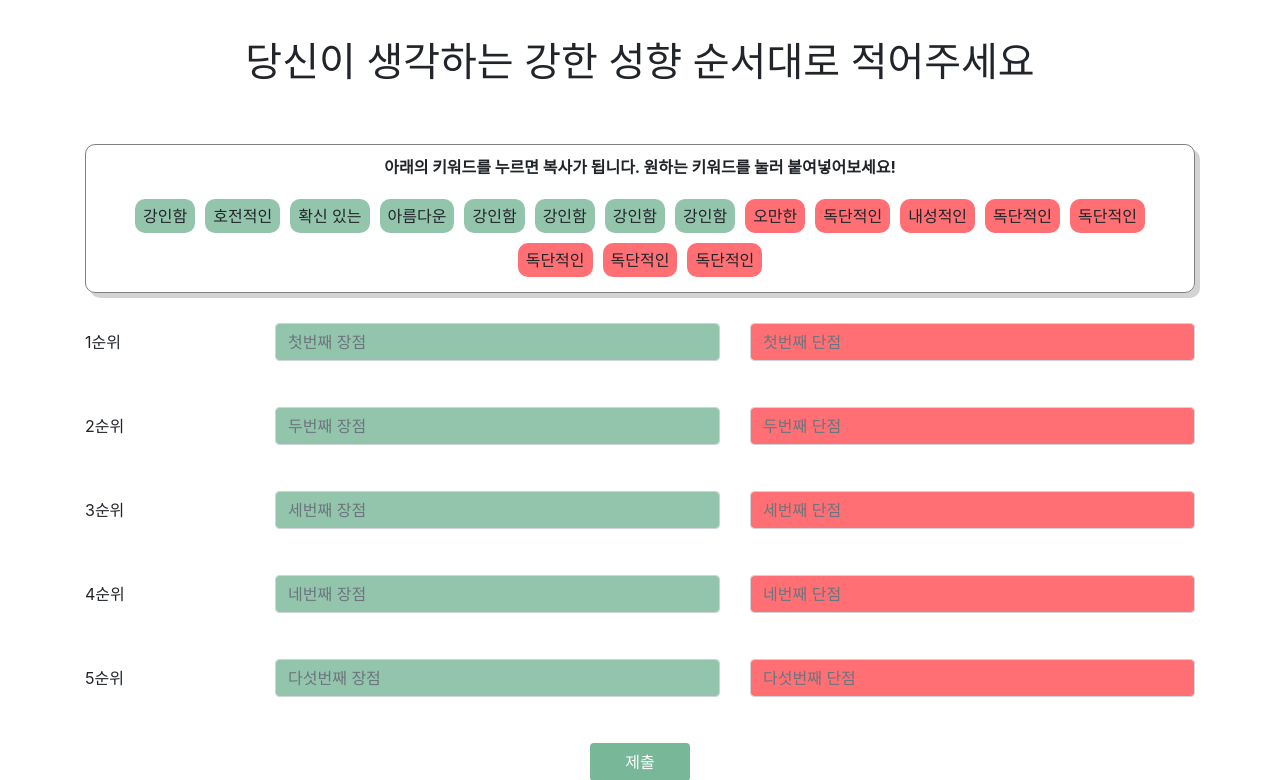
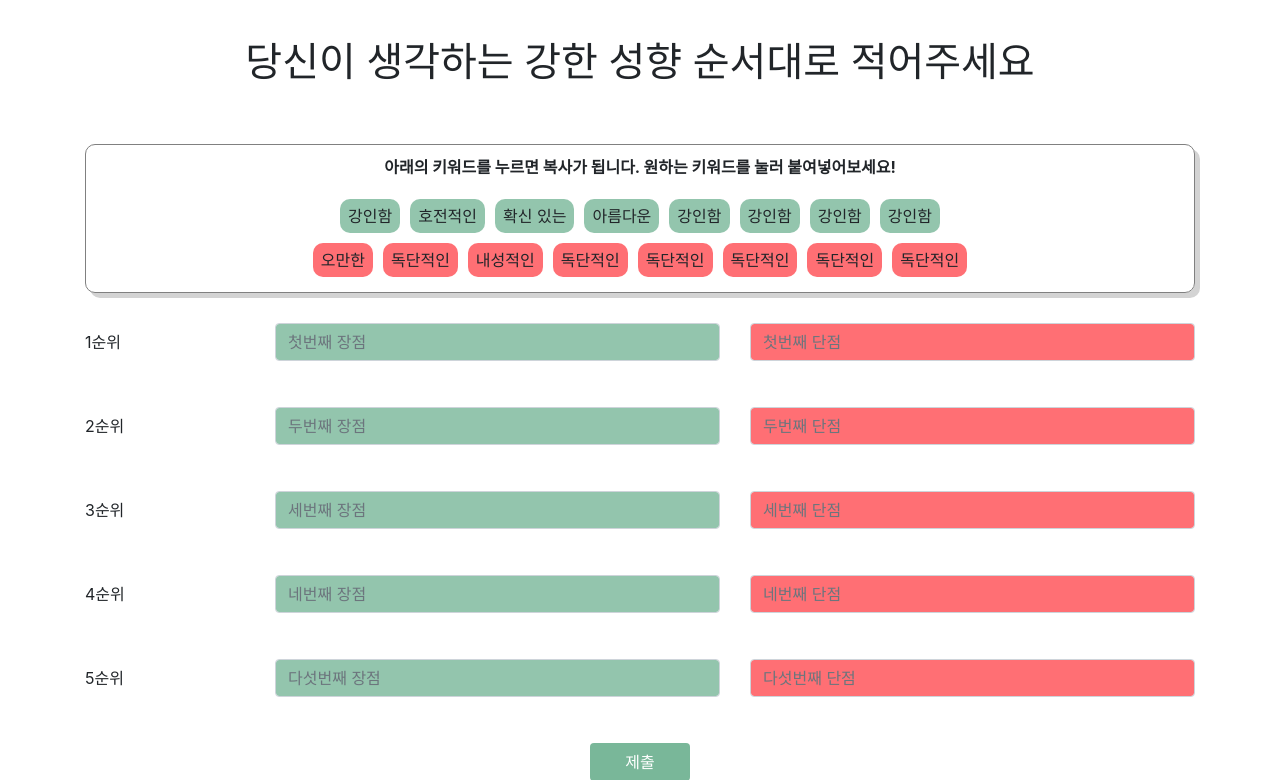
Before and after one commit to kimseungdeok/prosandcons, a Flask app: template templates/prosandcons_register.j2 in a window 1280 px wide. Shown: the top 780 px of the page. Run offline with Flask 2, Linux system fonts and the light colour scheme; the template is opened without the code that fills it, so the values that code supplies are empty; some libraries are stand-ins or nearby versions.

Commit message:
fix : 장 단점 분리

```diff
--- a/templates/prosandcons_register.j2
+++ b/templates/prosandcons_register.j2
@@ -37,6 +37,14 @@
                 width: 100%;
 
             }
+            .pros-group{
+                display: flex;
+                flex-direction: row;
+            }
+            .cons-group{
+                display: flex;
+                flex-direction: row;
+            }
             .pick-button {
                 padding: 5px;
                 padding-left: 8px;
@@ -44,6 +52,7 @@
                 margin: 5px;
                 border-radius: 10px;
             }
+
             .pick-comment {
                 font-weight: bold;
                 padding-bottom: 15px;
@@ -88,6 +97,7 @@
                 원하는 키워드를 눌러 붙여넣어보세요!
             </div>
             <div class="pick-prosandcons">
+                <div class="pros-group">
                     <div class="pros pick-button" style="cursor: pointer;">강인함</div>
                     <div class="pros pick-button" style="cursor: pointer;">호전적인</div>
                     <div class="pros pick-button" style="cursor: pointer;">확신 있는</div>
@@ -96,6 +106,8 @@
                     <div class="pros pick-button" style="cursor: pointer;">강인함</div>
                     <div class="pros pick-button" style="cursor: pointer;">강인함</div>
                     <div class="pros pick-button" style="cursor: pointer;">강인함</div>
+                </div>
+                <div class="cons-group">
                     <div class="cons pick-button" style="cursor: pointer;">오만한</div>
                     <div class="cons pick-button" style="cursor: pointer;">독단적인</div>
                     <div class="cons pick-button" style="cursor: pointer;">내성적인</div>
@@ -104,6 +116,7 @@
                     <div class="cons pick-button" style="cursor: pointer;">독단적인</div>
                     <div class="cons pick-button" style="cursor: pointer;">독단적인</div>
                     <div class="cons pick-button" style="cursor: pointer;">독단적인</div>
+                </div>
             </div>
         </div>
         <form action="user" method="post">
```
Lines whose indentation alone changed are shown as unchanged.
